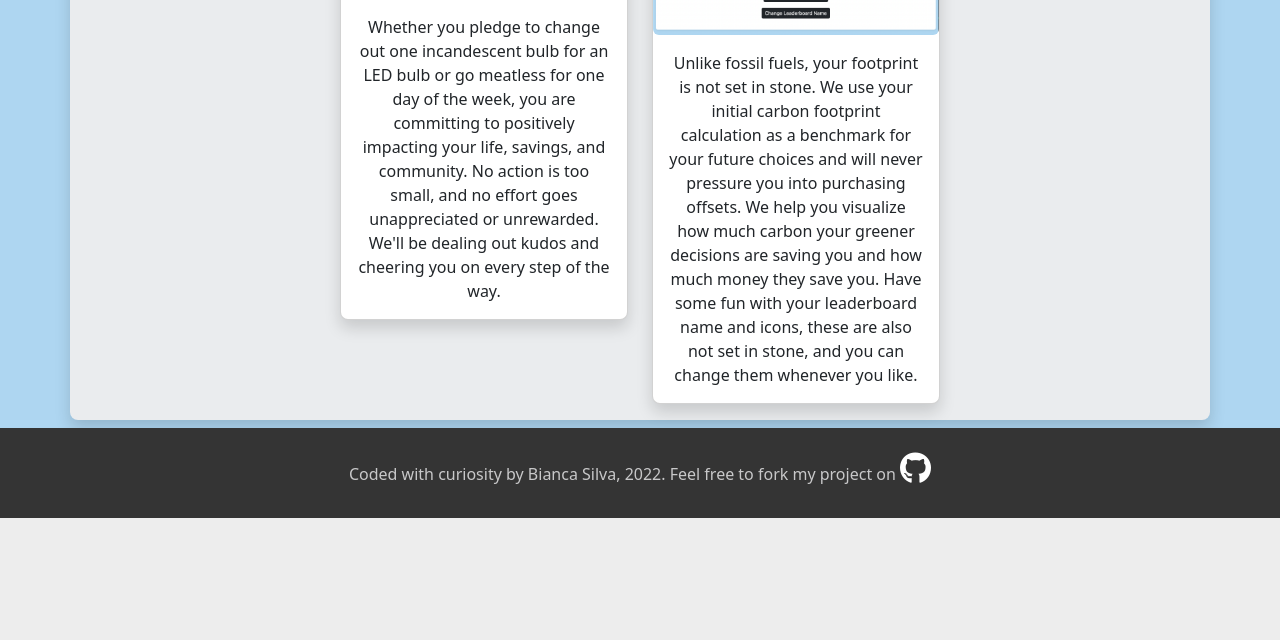
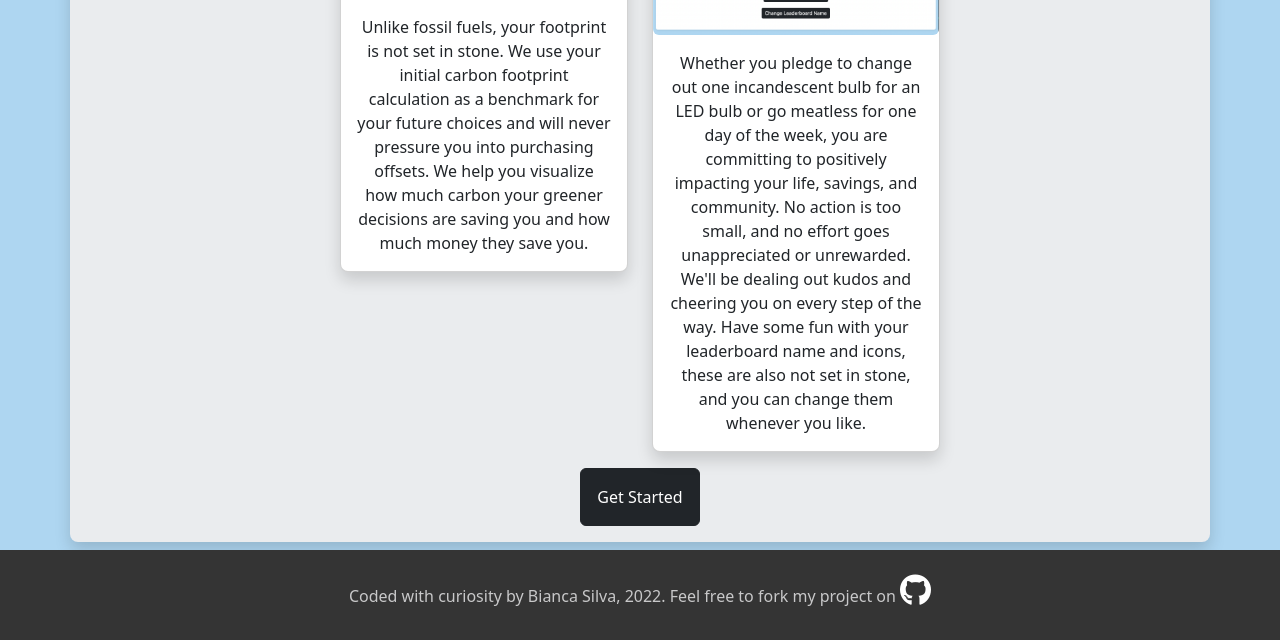
Before and after one commit to TokiLoshi/finalprojectCS50x, a Flask app: page / in a window 1280 px wide. Shown: the part 2308-2948 px from the top of the page. Before the commit the page ends 2826 px from the top, so only its background shows below. Run offline with Flask 2, Linux system fonts and the light colour scheme; some libraries are stand-ins or nearby versions.

Commit message:
updated homepage

```diff
--- a/templates/home.html
+++ b/templates/home.html
@@ -42,7 +42,7 @@
         <div class="card shadow rounded-3" style="width: 18rem;">
             <img src="/static/track_your_progress.png" width="600" alt="cards showing user's progress for carbon savings and monetary savings" class="img-fluid rounded-2">
             <div class="card-body">
-              <p class="card-text">Carbon Hero aims to make it fun, easy, and engaging to make greener decisions that reduce your carbon footprint, save you money and help you build a more resilient community.</p>
+              <p class="card-text">Carbon Hero aims to make it fun, easy, and engaging to make greener decisions that reduce your carbon footprint, save you money and help you build a more resilient community. Nervous about our future? We were too, until we saw dedicated carbon heroes like you.</p>
             </div>
         </div>
       </div>
@@ -50,20 +50,20 @@
     <div class="col-auto mb-2">
       <div class="d-flex">
         <div class="card shadow rounded-3" style="width: 18rem;">
-          <img src="/static/leaderboard.png" width="600" alt="card showing leaderboard" class="img-fluid rounded-2">
-            <div class="card-body">
-              <p class="card-text">Up for a challenge? You make a pledge based on how you want to challenge yourself. Each challenge you accept and complete in the app earns you points. Log a completed challenge in the app and watch your points and savings accumulate, with instant updates on the leaderboard.</p>
-            </div>
+          <img src="/static/challenges.png" width="600" alt="card showing challenges" class="img-fluid rounded-2">
+          <div class="card-body">
+            <p class="card-text">Up for a challenge? You make a pledge based on how you want to challenge yourself. Each challenge you accept and complete in the app earns you points. Log a completed challenge in the app and watch your points and savings accumulate, with instant updates on the leaderboard.</p>
+          </div>
         </div>
       </div>
     </div>
     <div class="col-auto mb-2">
     <div class="d-flex">
       <div class="card shadow rounded-3" style="width: 18rem;">
-        <img src="/static/challenges.png" width="600" alt="card showing challenges" class="img-fluid rounded-2">
+
+        <img src="/static/leaderboard.png" width="600" alt="card showing leaderboard" class="img-fluid rounded-2">
         <div class="card-body">
-          <p class="card-text">Whether you pledge to change out one incandescent bulb for an LED bulb or go meatless for one day of the week, you are committing to positively impacting your life, savings, and community. No action is too small, and no effort goes unappreciated or unrewarded. We'll be dealing out kudos and cheering you on every step of the way.
-          </p>
+          <p class="card-text">Unlike fossil fuels, your footprint is not set in stone. We use your initial carbon footprint calculation as a benchmark for your future choices and will never pressure you into purchasing offsets. We help you visualize how much carbon your greener decisions are saving you and how much money they save you.</p>
         </div>
       </div>
     </div>
@@ -73,12 +73,14 @@
       <div class="card shadow rounded-3" style="width: 18rem;">
         <img src="/static/customize.png" width="600" alt="green island in the ocean" class="img-fluid rounded-2">
         <div class="card-body">
-          <p class="card-text">Unlike fossil fuels, your footprint is not set in stone. We use your initial carbon footprint calculation as a benchmark for your future choices and will never pressure you into purchasing offsets. We help you visualize how much carbon your greener decisions are saving you and how much money they save you. Have some fun with your leaderboard name and icons, these are also not set in stone, and you can change them whenever you like.</p>
+          <p class="card-text">Whether you pledge to change out one incandescent bulb for an LED bulb or go meatless for one day of the week, you are committing to positively impacting your life, savings, and community. No action is too small, and no effort goes unappreciated or unrewarded. We'll be dealing out kudos and cheering you on every step of the way. Have some fun with your leaderboard name and icons, these are also not set in stone, and you can change them whenever you like.</p>
         </div>
       </div>
     </div>
   </div>
-
+  <form action="/register" method="get">
+    <button action="/register" method="post" type="submit" class="btn btn-dark m-2 p-3">Get Started</button>
+  </form>
 </div>
 </div>
 </div>
```
